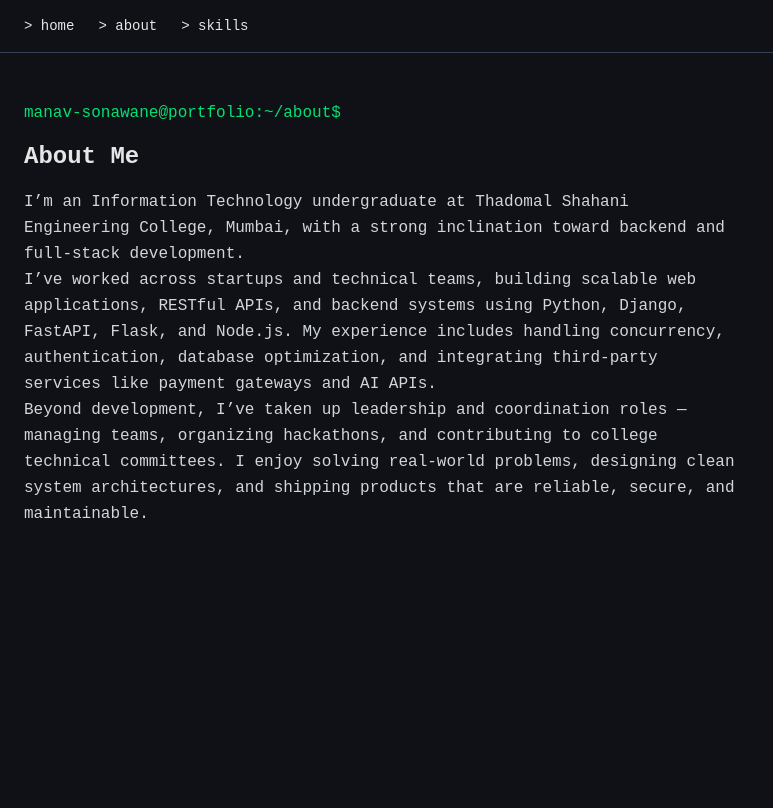
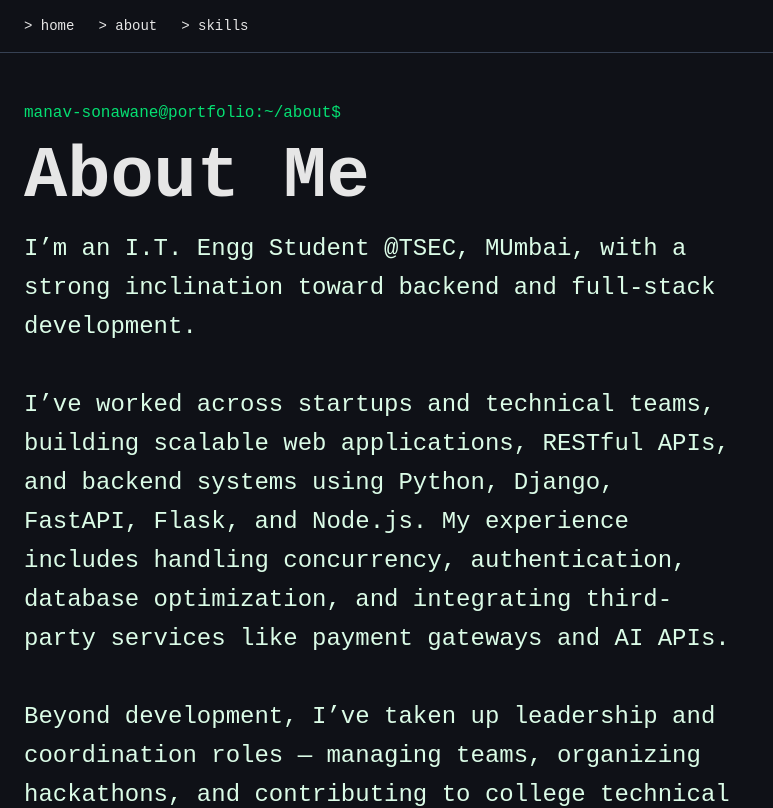
Before and after one commit to Manav-Sonawane/portfolio-website, a Next.js app: page /about in a window 1280 px wide. Shown: the top 808 px of the page, without its empty margins (0-773 px from the left). Built offline with nearby package versions, Linux system fonts and the light colour scheme.

Commit message:
Revamp about page

```diff
--- a/src/app/about/page.tsx
+++ b/src/app/about/page.tsx
@@ -3,18 +3,19 @@ export default function About() {
     <main className="px-6 py-12 max-w-3xl">
       <p className="text-green-400 mb-4">manav-sonawane@portfolio:~/about$</p>
 
-      <h2 className="text-2xl font-semibold mb-4">About Me</h2>
+      <h2 className="text-7xl font-semibold mb-4">About Me</h2>
 
-      <p className="text-gray-300 leading-relaxed">
-        I’m an Information Technology undergraduate at Thadomal Shahani
-        Engineering College, Mumbai, with a strong inclination toward backend
-        and full-stack development.
+      <p className="text-green-100 text-2xl leading-relaxed">
+        I’m an I.T. Engg Student @TSEC, MUmbai, with a strong inclination toward
+        backend and full-stack development.
+        <br />
         <br />
         I’ve worked across startups and technical teams, building scalable web
         applications, RESTful APIs, and backend systems using Python, Django,
         FastAPI, Flask, and Node.js. My experience includes handling
         concurrency, authentication, database optimization, and integrating
         third-party services like payment gateways and AI APIs.
+        <br />
         <br />
         Beyond development, I’ve taken up leadership and coordination roles —
         managing teams, organizing hackathons, and contributing to college
--- a/src/app/globals.css
+++ b/src/app/globals.css
@@ -5,12 +5,12 @@
   --foreground: #e6e6e6;
 }
 
-@theme inline {
+/* @theme inline {
   --color-background: var(--background);
   --color-foreground: var(--foreground);
   --font-sans: var(--font-geist-sans);
   --font-mono: var(--font-geist-mono);
-}
+} */
 
 @media (prefers-color-scheme: dark) {
   :root {
--- a/src/app/layout.tsx
+++ b/src/app/layout.tsx
@@ -1,3 +1,4 @@
+/* eslint-disable @typescript-eslint/no-unused-vars */
 import type { Metadata } from "next";
 import { Geist, Geist_Mono } from "next/font/google";
 import "./globals.css";
--- a/src/app/page.tsx
+++ b/src/app/page.tsx
@@ -1,3 +1,4 @@
+/* eslint-disable react/no-unescaped-entities */
 import Image from "next/image";
 
 export default function Home() {
```
Also changed, not shown: src/components/BinaryBackground.tsx (deleted).
